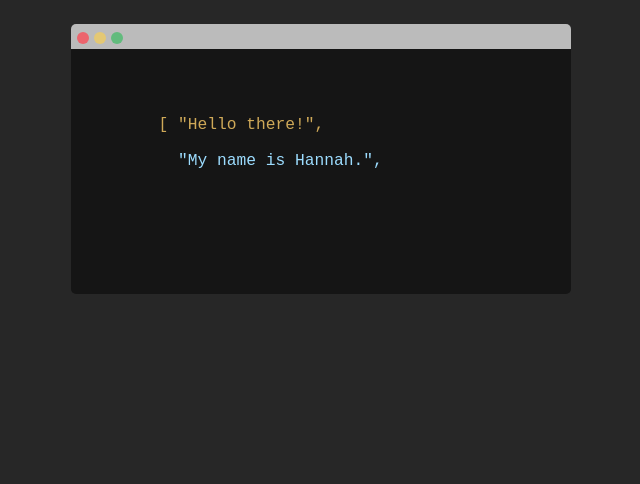
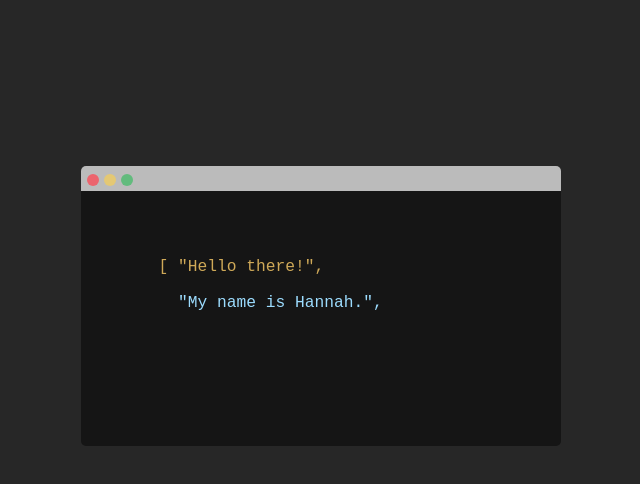
Before and after one commit to hannbarton/web-website, a React app: page / in a window 1280 px wide. Shown: the whole page, without its empty margins (319-959 px from the left). Built offline with nearby package versions, Linux system fonts and the light colour scheme.

Commit message:
css centering box

```diff
--- a/client/components/Browser.js
+++ b/client/components/Browser.js
@@ -1,9 +1,6 @@
 import React from "react";
 
 class Browser extends React.Component {
-	constructor() {
-		super();
-	}
 
 	render() {
 		return (
--- a/client/components/Main.js
+++ b/client/components/Main.js
@@ -8,7 +8,6 @@ class Main extends React.Component {
     render() {
         return(
             <Move/>
-
         )
     }
 }
--- a/client/components/Move.js
+++ b/client/components/Move.js
@@ -98,7 +98,8 @@ const Movement = styled.div.attrs({
       transform: `translate(${x}px, ${y}px)`
     })
 })`
-padding: 0rem 1rem 0rem 1rem;
+top: calc(50vh - 250px);
+position: fixed;
 cursor: grab;
 ${({isDragging}) =>
   isDragging &&
--- a/public/style.css
+++ b/public/style.css
@@ -28,7 +28,6 @@ body {
 
 span {
 	color: #fff;
-	font-weight: bold;
 }
 
 .fake-buttons {
@@ -53,7 +52,7 @@ span {
 }
 
 .fake-menu {
-	width: 500px;
+	width: 480px;
 	box-sizing: border-box;
 	height: 25px;
 	background-color: #bbb;
@@ -69,16 +68,17 @@ span {
 .fake-screen {
 	background-color: #151515;
 	box-sizing: border-box;
-	width: 500px;
+	width: 480px;
 	margin: auto;
-	padding: 50px;
+	padding: 50px 0 60px 0;
 	border-bottom-left-radius: 5px;
 	border-bottom-right-radius: 5px;
 }
 
 .browser-container {
 	display: flex;
-	/* align-items: center; */
+	align-items: center;
+	/* flex-direction: column; */
 	justify-content: center;
 }
 
```
